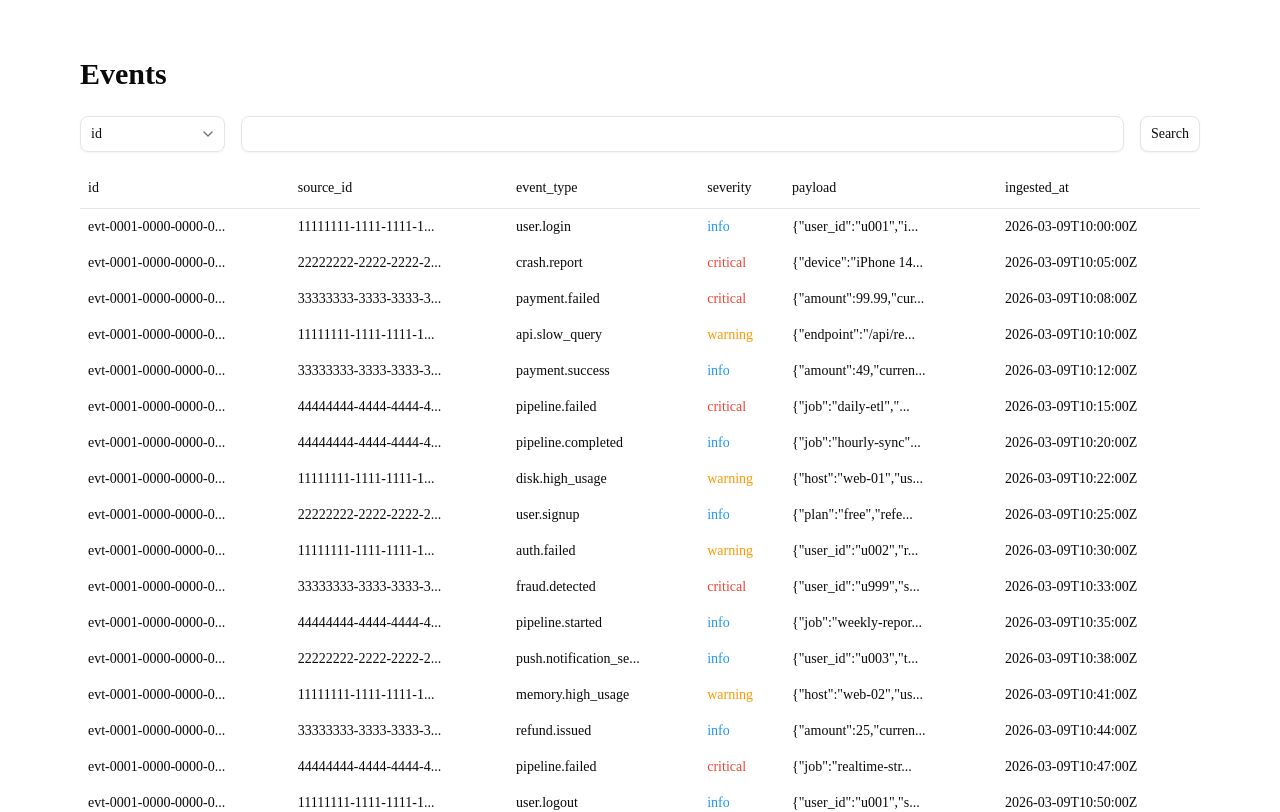
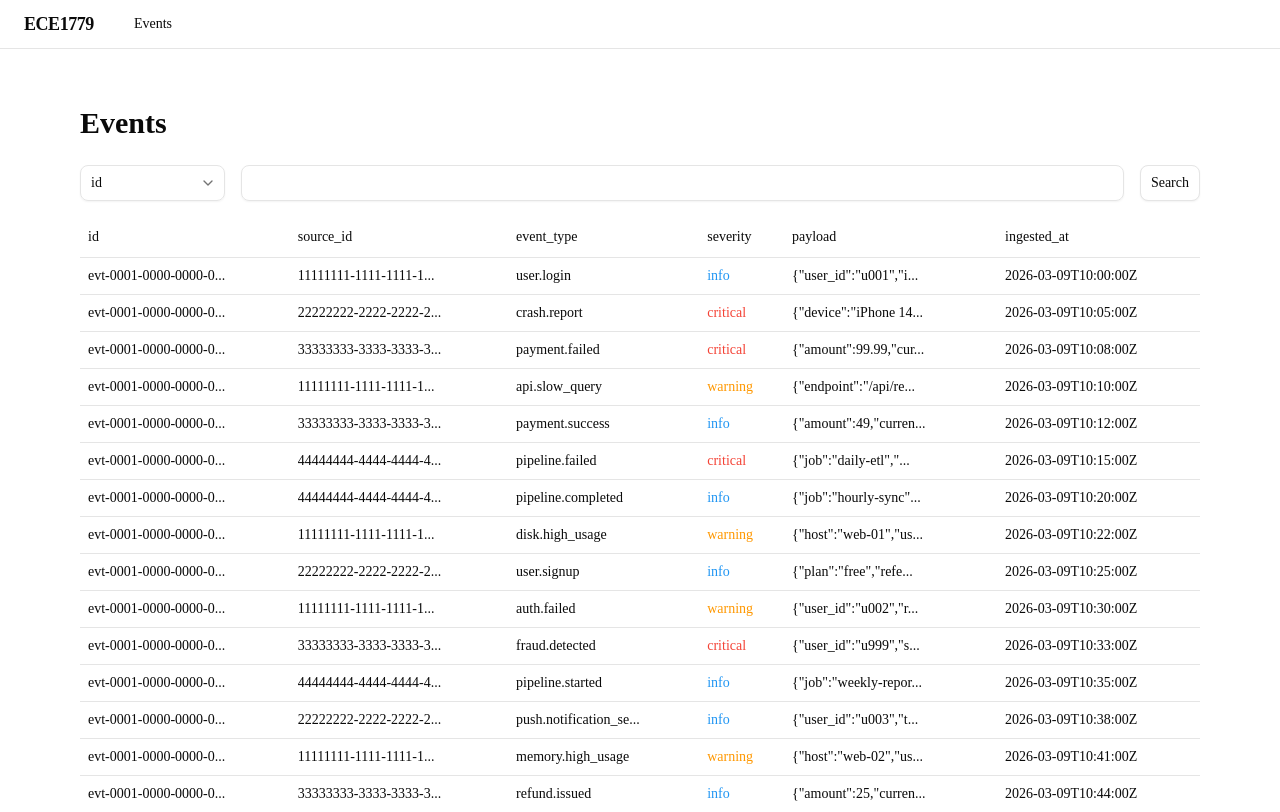
Before and after one commit to P311/ECE1779, a Next.js app in the folder frontend/: page / in a window 1280 px wide. Shown: the top 812 px of the page. Built offline with nearby package versions, Linux system fonts and the light colour scheme.

Commit message:
frontend: add navbar

```diff
--- a/frontend/src/app/components/eventTable.tsx
+++ b/frontend/src/app/components/eventTable.tsx
@@ -1,7 +1,7 @@
 "use client";
 
-import { useState, useMemo } from "react";
-import { Event, SEVERITY_COLOR, PAGE_SIZE} from "../types";
+import { useState } from "react";
+import { Event, SEVERITY_COLOR} from "../types";
 
 import { Button } from "@/components/ui/button"
 import {
@@ -17,7 +17,6 @@ import { Input } from "@/components/ui/input";
 import {
   Table,
   TableBody,
-  TableCaption,
   TableCell,
   TableHead,
   TableHeader,
@@ -79,7 +78,7 @@ export default function EventTable({ events }: { events: Event[] }) {
           </TableHeader>
           <TableBody>
             {events.map((event) => (
-              <TableRow key={event.id} class="hover:bg-gray-100 hover:cursor-pointer">
+              <TableRow key={event.id} className="hover:bg-gray-100 hover:cursor-pointer">
                 {Object.entries(event).map(([key, value]) => (
                   <TableCell key={key} style={{ color: key==="severity" ? SEVERITY_COLOR[event.severity] : undefined }}>
                     {processValue(value)}
--- /dev/null
+++ b/frontend/src/app/components/navbar.tsx
@@ -0,0 +1,44 @@
+"use client";
+
+import Link from "next/link";
+import { usePathname } from "next/navigation";
+import {
+  NavigationMenu,
+  NavigationMenuList,
+  NavigationMenuItem,
+  NavigationMenuLink,
+  navigationMenuTriggerStyle,
+} from "@/components/ui/navigation-menu";
+
+const NAV_ITEMS = [
+  { href: "/", label: "Events" },
+];
+
+export default function Navbar() {
+  const pathname = usePathname();
+
+  return (
+    <div className="border-b bg-background px-6">
+      <div className="flex h-12 items-center gap-6">
+        <Link href="/" className="text-lg font-bold tracking-tight">
+          ECE1779
+        </Link>
+        <NavigationMenu>
+          <NavigationMenuList>
+            {NAV_ITEMS.map((item) => (
+              <NavigationMenuItem key={item.href}>
+                <NavigationMenuLink
+                  asChild
+                  active={pathname === item.href}
+                  className={navigationMenuTriggerStyle()}
+                >
+                  <Link href={item.href}>{item.label}</Link>
+                </NavigationMenuLink>
+              </NavigationMenuItem>
+            ))}
+          </NavigationMenuList>
+        </NavigationMenu>
+      </div>
+    </div>
+  );
+}
--- a/frontend/src/app/layout.tsx
+++ b/frontend/src/app/layout.tsx
@@ -1,5 +1,6 @@
 import type { Metadata } from "next";
 import "./globals.css";
+import Navbar from "./components/navbar";
 
 export const metadata: Metadata = {
   title: "ECE1779 Project",
@@ -13,7 +14,10 @@ export default function RootLayout({
 }) {
   return (
     <html lang="en">
-      <body>{children}</body>
+      <body>
+        <Navbar />
+        {children}
+      </body>
     </html>
   );
 }
--- a/frontend/src/app/types.tsx
+++ b/frontend/src/app/types.tsx
@@ -13,5 +13,3 @@ export const SEVERITY_COLOR: Record<string, string> = {
   warning: "#ff9800",
   critical: "#f44336",
 };
-
-export const PAGE_SIZE = 15;
--- /dev/null
+++ b/frontend/src/components/ui/navigation-menu.tsx
@@ -0,0 +1,164 @@
+import * as React from "react"
+import { cva } from "class-variance-authority"
+import { NavigationMenu as NavigationMenuPrimitive } from "radix-ui"
+
+import { cn } from "@/lib/utils"
+import { ChevronDownIcon } from "lucide-react"
+
+function NavigationMenu({
+  className,
+  children,
+  viewport = true,
+  ...props
+}: React.ComponentProps<typeof NavigationMenuPrimitive.Root> & {
+  viewport?: boolean
+}) {
+  return (
+    <NavigationMenuPrimitive.Root
+      data-slot="navigation-menu"
+      data-viewport={viewport}
+      className={cn(
+        "group/navigation-menu relative flex max-w-max flex-1 items-center justify-center",
+        className
+      )}
+      {...props}
+    >
+      {children}
+      {viewport && <NavigationMenuViewport />}
+    </NavigationMenuPrimitive.Root>
+  )
+}
+
+function NavigationMenuList({
+  className,
+  ...props
+}: React.ComponentProps<typeof NavigationMenuPrimitive.List>) {
+  return (
+    <NavigationMenuPrimitive.List
+      data-slot="navigation-menu-list"
+      className={cn(
+        "group flex flex-1 list-none items-center justify-center gap-0",
+        className
+      )}
+      {...props}
+    />
+  )
+}
+
+function NavigationMenuItem({
+  className,
+  ...props
+}: React.ComponentProps<typeof NavigationMenuPrimitive.Item>) {
+  return (
+    <NavigationMenuPrimitive.Item
+      data-slot="navigation-menu-item"
+      className={cn("relative", className)}
+      {...props}
+    />
+  )
+}
+
+const navigationMenuTriggerStyle = cva(
+  "group/navigation-menu-trigger inline-flex h-9 w-max items-center justify-center rounded-md bg-background px-4 py-2 text-sm font-medium transition-all outline-none hover:bg-muted focus:bg-muted focus-visible:ring-3 focus-visible:ring-ring/50 focus-visible:outline-1 disabled:pointer-events-none disabled:opacity-50 data-popup-open:bg-muted/50 data-popup-open:hover:bg-muted data-open:bg-muted/50 data-open:hover:bg-muted data-open:focus:bg-muted"
+)
+
+function NavigationMenuTrigger({
+  className,
+  children,
+  ...props
+}: React.ComponentProps<typeof NavigationMenuPrimitive.Trigger>) {
+  return (
+    <NavigationMenuPrimitive.Trigger
+      data-slot="navigation-menu-trigger"
+      className={cn(navigationMenuTriggerStyle(), "group", className)}
+      {...props}
+    >
+      {children}{" "}
+      <ChevronDownIcon className="relative top-px ml-1 size-3 transition duration-300 group-data-popup-open/navigation-menu-trigger:rotate-180 group-data-open/navigation-menu-trigger:rotate-180" aria-hidden="true" />
+    </NavigationMenuPrimitive.Trigger>
+  )
+}
+
+function NavigationMenuContent({
+  className,
+  ...props
+}: React.ComponentProps<typeof NavigationMenuPrimitive.Content>) {
+  return (
+    <NavigationMenuPrimitive.Content
+      data-slot="navigation-menu-content"
+      className={cn(
+        "top-0 left-0 w-full p-2 pr-2.5 ease-[cubic-bezier(0.22,1,0.36,1)] group-data-[viewport=false]/navigation-menu:top-full group-data-[viewport=false]/navigation-menu:mt-1.5 group-data-[viewport=false]/navigation-menu:overflow-hidden group-data-[viewport=false]/navigation-menu:rounded-md group-data-[viewport=false]/navigation-menu:bg-popover group-data-[viewport=false]/navigation-menu:text-popover-foreground group-data-[viewport=false]/navigation-menu:shadow group-data-[viewport=false]/navigation-menu:ring-1 group-data-[viewport=false]/navigation-menu:ring-foreground/10 group-data-[viewport=false]/navigation-menu:duration-300 data-[motion=from-end]:slide-in-from-right-52 data-[motion=from-start]:slide-in-from-left-52 data-[motion=to-end]:slide-out-to-right-52 data-[motion=to-start]:slide-out-to-left-52 data-[motion^=from-]:animate-in data-[motion^=from-]:fade-in data-[motion^=to-]:animate-out data-[motion^=to-]:fade-out **:data-[slot=navigation-menu-link]:focus:ring-0 **:data-[slot=navigation-menu-link]:focus:outline-none md:absolute md:w-auto group-data-[viewport=false]/navigation-menu:data-open:animate-in group-data-[viewport=false]/navigation-menu:data-open:fade-in-0 group-data-[viewport=false]/navigation-menu:data-open:zoom-in-95 group-data-[viewport=false]/navigation-menu:data-closed:animate-out group-data-[viewport=false]/navigation-menu:data-closed:fade-out-0 group-data-[viewport=false]/navigation-menu:data-closed:zoom-out-95",
+        className
+      )}
+      {...props}
+    />
+  )
+}
+
+function NavigationMenuViewport({
+  className,
+  ...props
+}: React.ComponentProps<typeof NavigationMenuPrimitive.Viewport>) {
+  return (
+    <div
+      className={cn(
+        "absolute top-full left-0 isolate z-50 flex justify-center"
+      )}
+    >
+      <NavigationMenuPrimitive.Viewport
+        data-slot="navigation-menu-viewport"
+        className={cn(
+          "origin-top-center relative mt-1.5 h-(--radix-navigation-menu-viewport-height) w-full overflow-hidden rounded-lg bg-popover text-popover-foreground shadow ring-1 ring-foreground/10 duration-100 md:w-(--radix-navigation-menu-viewport-width) data-open:animate-in data-open:zoom-in-90 data-closed:animate-out data-closed:zoom-out-90",
+          className
+        )}
+        {...props}
+      />
+    </div>
+  )
+}
+
+function NavigationMenuLink({
+  className,
+  ...props
+}: React.ComponentProps<typeof NavigationMenuPrimitive.Link>) {
+  return (
+    <NavigationMenuPrimitive.Link
+      data-slot="navigation-menu-link"
+      className={cn(
+        "flex items-center gap-1.5 rounded-sm p-2 text-sm transition-all outline-none hover:bg-muted focus:bg-muted focus-visible:ring-3 focus-visible:ring-ring/50 focus-visible:outline-1 data-[active=true]:bg-muted/50 data-[active=true]:hover:bg-muted data-[active=true]:focus:bg-muted [&_svg:not([class*='size-'])]:size-4",
+        className
+      )}
+      {...props}
+    />
+  )
+}
+
+function NavigationMenuIndicator({
+  className,
+  ...props
+}: React.ComponentProps<typeof NavigationMenuPrimitive.Indicator>) {
+  return (
+    <NavigationMenuPrimitive.Indicator
+      data-slot="navigation-menu-indicator"
+      className={cn(
+        "top-full z-1 flex h-1.5 items-end justify-center overflow-hidden data-[state=hidden]:animate-out data-[state=hidden]:fade-out data-[state=visible]:animate-in data-[state=visible]:fade-in",
+        className
+      )}
+      {...props}
+    >
+      <div className="relative top-[60%] h-2 w-2 rotate-45 rounded-tl-sm bg-border shadow-md" />
+    </NavigationMenuPrimitive.Indicator>
+  )
+}
+
+export {
+  NavigationMenu,
+  NavigationMenuList,
+  NavigationMenuItem,
+  NavigationMenuContent,
+  NavigationMenuTrigger,
+  NavigationMenuLink,
+  NavigationMenuIndicator,
+  NavigationMenuViewport,
+  navigationMenuTriggerStyle,
+}
```
